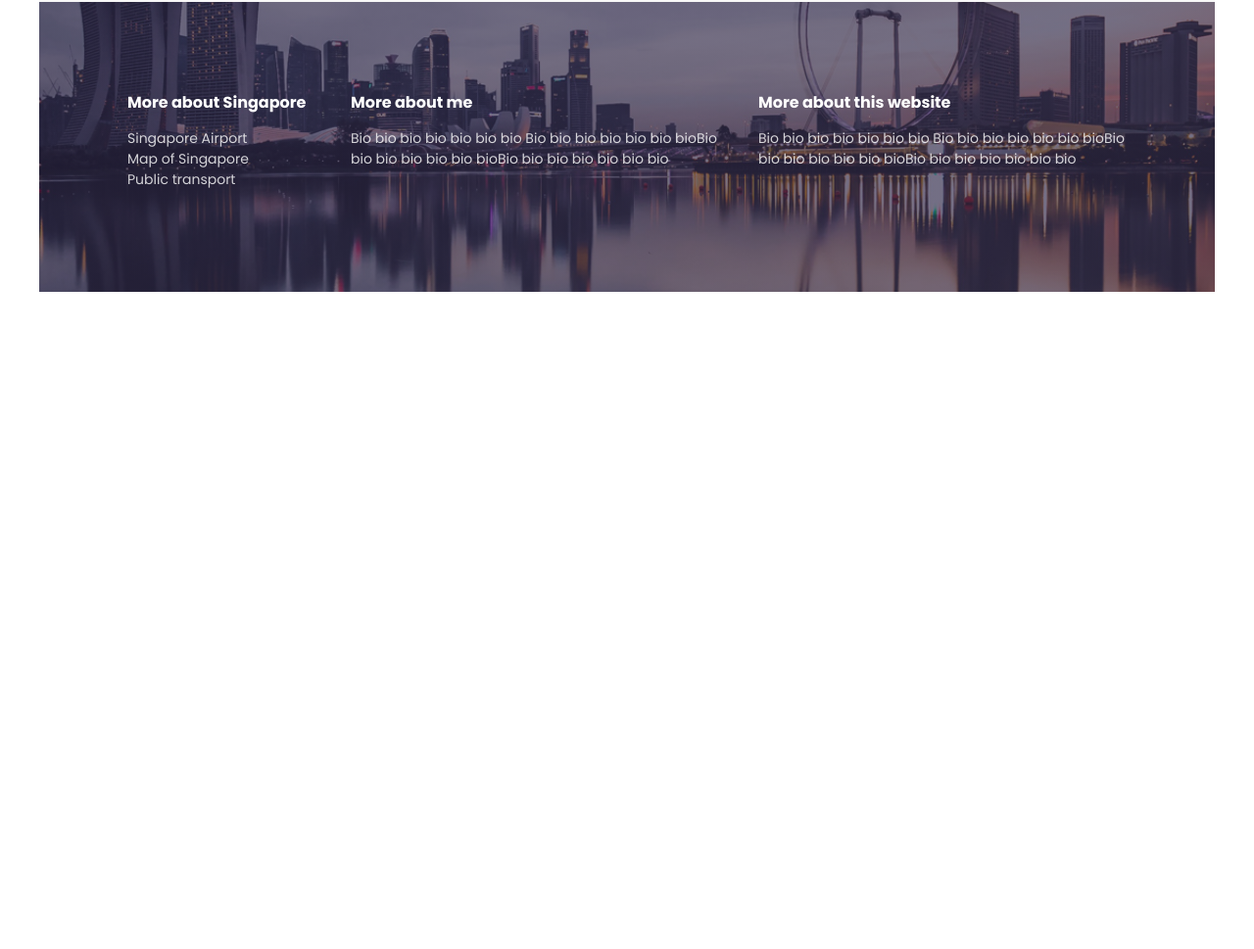
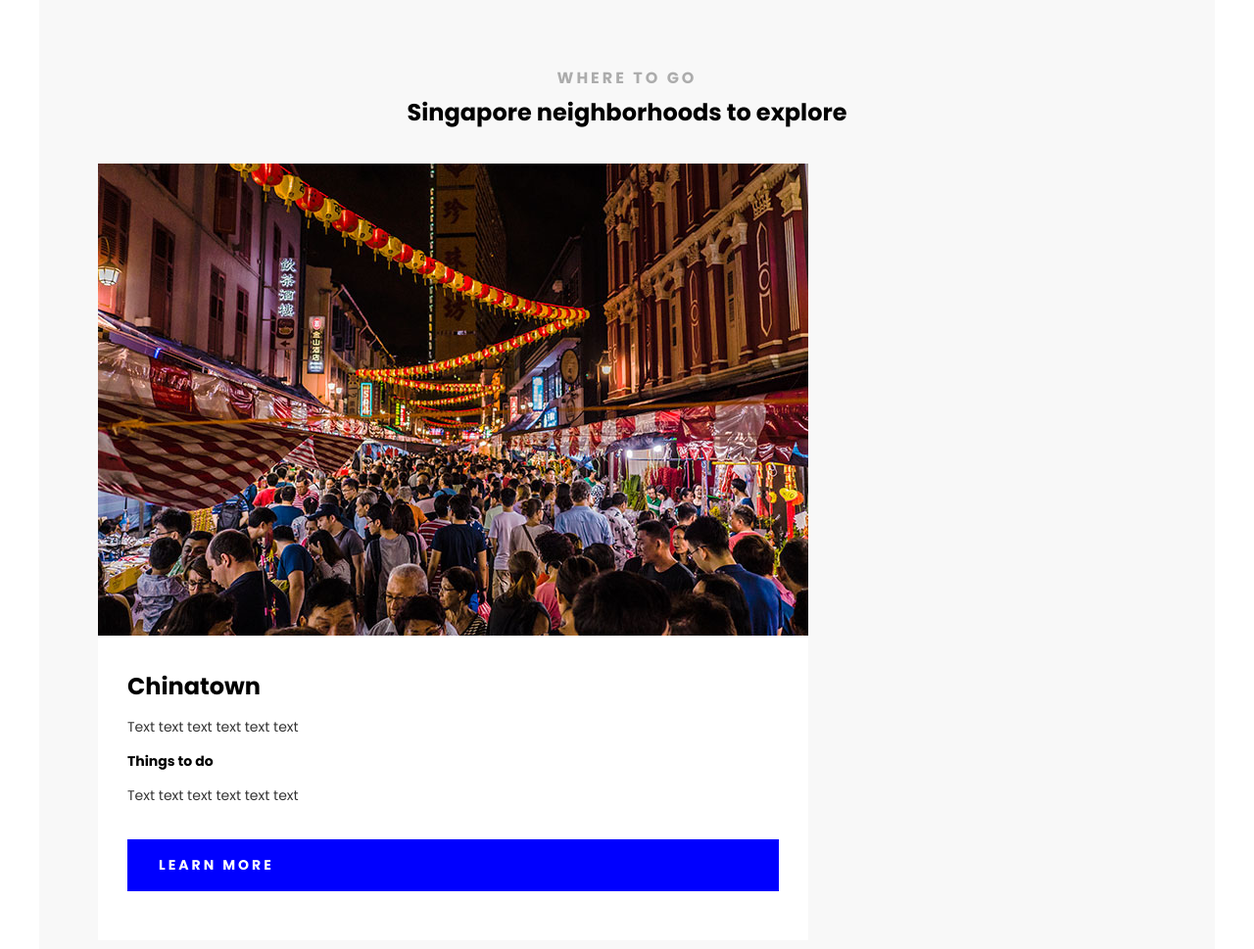
Before and after one commit to j4mieLeigh/Responsive-Landing-Page-DRAFT, a plain HTML site: page index.html in a window 1280 px wide. Shown: the part 1063-2032 px from the top of the page at 98% size. Before the commit the page ends 1369 px from the top, so only its background shows below. Drawn offline with nearby package versions, Linux system fonts and the light colour scheme.

Commit message:
Drafted card section in html and css

```diff
--- a/index.html
+++ b/index.html
@@ -48,7 +48,7 @@
           </div>
           <div>
             <h3>WHY SINGAPORE?</h3>
-            <h2>Singapore, cultural and culinary melting pot</h2>
+            <h2>Singapore: Cultural and culinary melting pot</h2>
             <p>
               Singapore, officially the Republic of Singapore, is an island
               country and city-state in Southeast Asia. Located at the southern
@@ -56,6 +56,34 @@
               of the Equator, Singapore is known for its tropical climate,
               ethnic diversity, innovative architecture, and maritime history.
             </p>
+          </div>
+        </section>
+        <section class="cards">
+          <h3>Where to go</h3>
+          <h2>Singapore neighborhoods to explore</h2>
+          <div class="grid three-equal-columns">
+            <div class="card">
+              <div class="card-header">
+                <img
+                  src="/images/chinatown.jpg"
+                  class="img-responsive"
+                  alt=""
+                />
+              </div>
+              <div class="card-body">
+                <h4>Chinatown</h4>
+                <p>Text text text text text text</p>
+                <h5>Things to do</h5>
+                <p>Text text text text text text</p>
+                <div class="card-footer">
+                  <a
+                    href="#"
+                    class="button-dark"
+                    >Learn more</a
+                  >
+                </div>
+              </div>
+            </div>
           </div>
         </section>
       </main>
--- a/src/style.css
+++ b/src/style.css
@@ -44,13 +44,30 @@ h3 {
   font-size: 16px;
   font-style: normal;
   font-weight: 900;
+  letter-spacing: 3px;
   line-height: normal;
   margin: 0;
+  opacity: 0.3;
+  text-transform: uppercase;
 }
 
 header h3 {
   font-size: 24px;
   letter-spacing: 5px;
+  opacity: 1;
+}
+
+h4 {
+  font-family: Poppins;
+  font-size: 24px;
+  margin: 0;
+}
+
+h5 {
+  font-family: Poppins;
+  font-size: 14px;
+  font-weight: 700;
+  margin: 0;
 }
 
 .button-light {
@@ -79,6 +96,10 @@ header h3 {
   grid-template-columns: 1fr 2fr 2fr;
 }
 
+.three-equal-columns {
+  grid-template-columns: 1fr 1fr 1fr;
+}
+
 .intro {
   background-color: #f8f8f8;
   padding: 60px 100px;
@@ -88,10 +109,11 @@ header h3 {
   max-width: 90%;
 }
 
-.intro h2 {
+.intro h2,
+.cards h2 {
   font-size: 24px;
-  font-weight: 500;
-  margin: 0;
+  font-weight: 700;
+  margin: 5px 0;
 }
 
 .intro h3 {
@@ -100,6 +122,44 @@ header h3 {
   font-weight: 700;
   margin: 0;
   opacity: 0.3;
+}
+
+.cards {
+  background-color: #f8f8f8;
+}
+
+.card {
+  background-color: white;
+  margin: 30px 0;
+}
+
+.card-body {
+  padding: 30px;
+}
+
+.card-footer {
+  padding: 20px 0;
+}
+
+.cards h2,
+.cards h3 {
+  margin: 5px 0;
+  text-align: center;
+}
+
+.button-dark {
+  background-color: blue;
+  color: white;
+  display: block;
+  font-family: Poppins;
+  font-size: 14px;
+  font-style: normal;
+  font-weight: 700;
+  letter-spacing: 3px;
+  padding: 16px 32px;
+  margin: 0 auto;
+  text-decoration: none;
+  text-transform: uppercase;
 }
 
 ul,
@@ -129,6 +189,10 @@ footer {
   padding: 30px;
 }
 
+footer h3 {
+  opacity: 1;
+}
+
 /* Media Query */
 
 @media (max-width: 960px) {
```
Also changed, not shown: images/chinatown.jpg (added), images/kampong glam.jpg, images/little-india.jpg (added).
